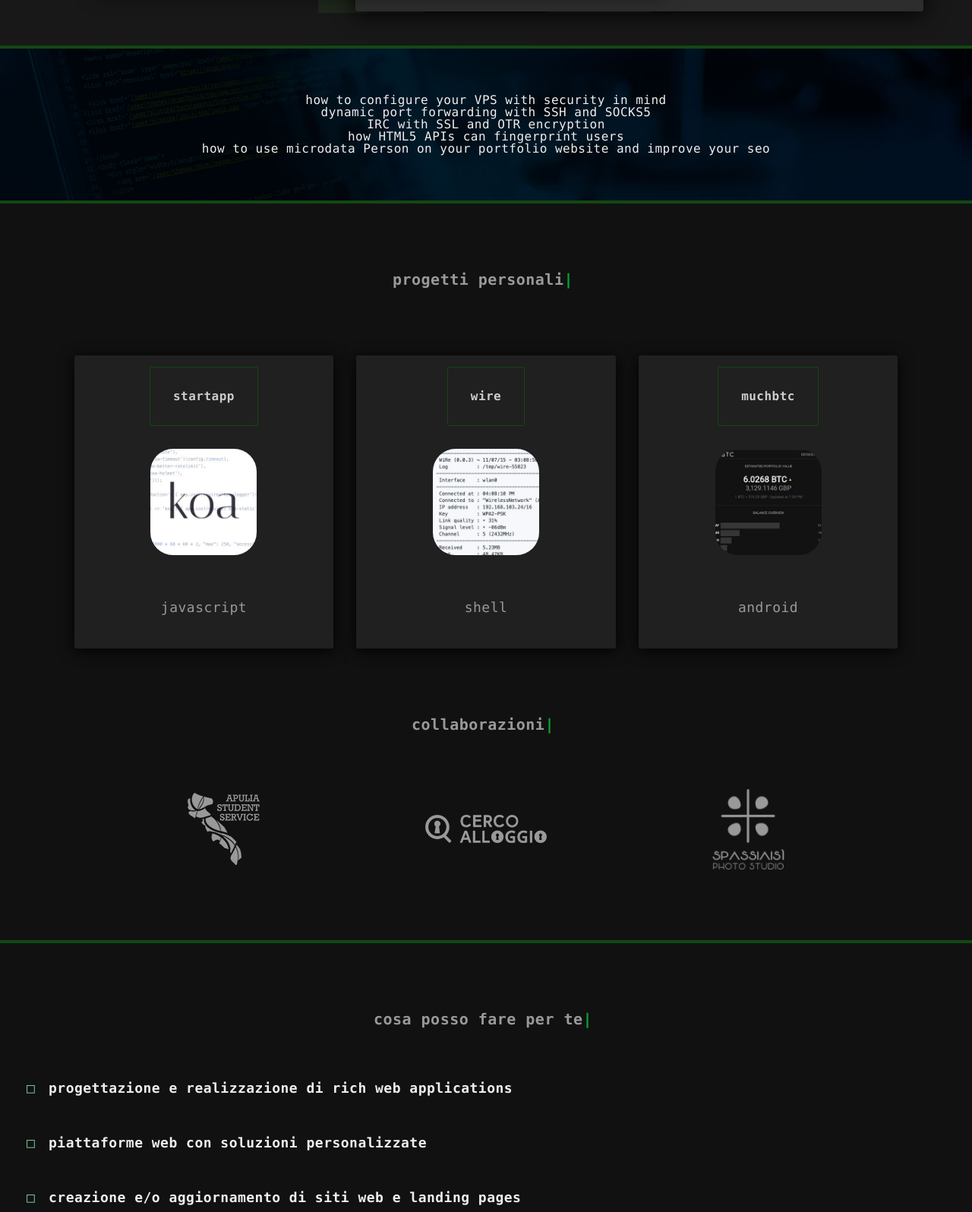
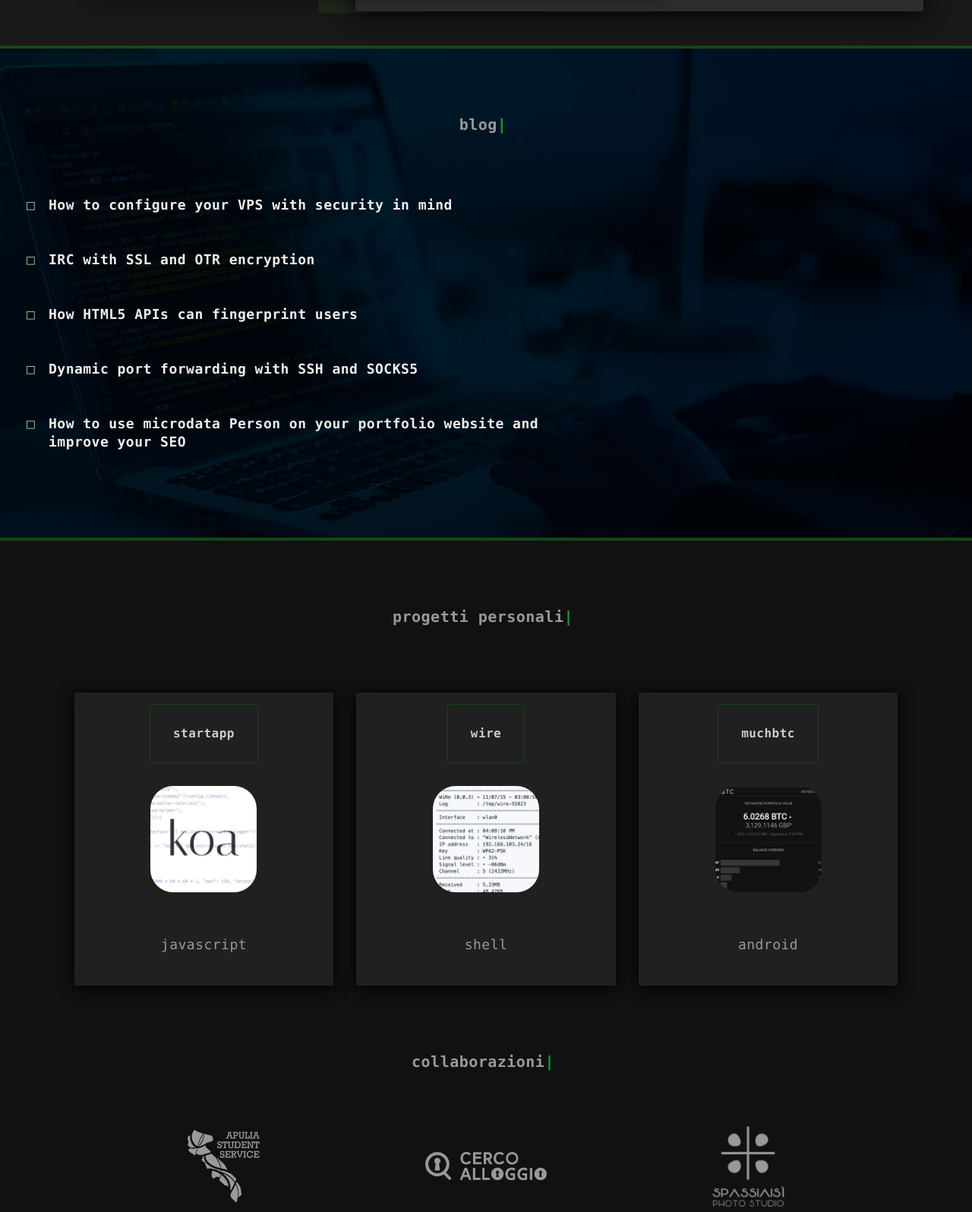
Before and after one commit to antoniogioiacom/antoniogioia.com, a Gatsby site: page / in a window 1280 px wide. Shown: the part 740-2336 px from the top of the page at 76% size. Built offline with nearby package versions, Linux system fonts and the light colour scheme; Gatsby itself is replaced by a stand-in of ours.

Commit message:
Fixed articles component, collabs links, microdata and style

```diff
--- /dev/null
+++ b/src/components/blog-articles.js
@@ -0,0 +1,48 @@
+import React from "react"
+import { Link, useStaticQuery, graphql } from "gatsby"
+import "../css/blog-articles.scss"
+
+export default () => {
+    const data = useStaticQuery(
+      graphql`
+        query {
+            allMarkdownRemark(sort: { fields: [frontmatter___date], order: DESC }) {
+            edges {
+                node {
+                excerpt
+                fields {
+                    slug
+                }
+                frontmatter {
+                    date(formatString: "MMMM DD, YYYY")
+                    title
+                    description
+                }
+                }
+            }
+            }
+        }
+      `
+    )
+
+    const posts = data.allMarkdownRemark.edges
+
+    return (
+        <div>
+            <h2 aria-level="2">blog<span className="square">|</span></h2>
+            <ul>
+                {posts.map(({ node }) => {
+                const title = node.frontmatter.title || node.fields.slug
+                return (
+                    <li key={node.fields.slug}>
+                            <Link className="external" to={node.fields.slug}>
+                            {title}
+                            </Link>
+                    </li>
+                    )
+                })}
+            </ul>
+        </div>
+    )
+
+  }
--- a/src/components/footer.js
+++ b/src/components/footer.js
@@ -76,7 +76,7 @@ export default () => {
               />
             </li>
         </ul>
-        <div>
+        <div itemscope itemtype="http://schema.org/Person">
           <small>
             <span itemprop="name">Antonio Gioia </span><br class="mobile-on" />
             <span className="square-footer">□</span><span itemprop="jobTitle"> Web developer </span><br class="mobile-on" />
--- a/src/components/header.js
+++ b/src/components/header.js
@@ -30,7 +30,7 @@ export default () => {
     <header>
         <h1 aria-level="1">
             <span className="square">&#9632;</span>
-            <a href="/" itemprop="url" title={data.site.siteMetadata.details.logoLinkTitle}>{data.site.siteMetadata.details.domain}</a>
+            <a href="/" title={data.site.siteMetadata.details.logoLinkTitle}>{data.site.siteMetadata.details.domain}</a>
         </h1>
         <div className="toolbar" aria-label="Contatti">
             <ul>
--- a/src/components/layout.js
+++ b/src/components/layout.js
@@ -4,7 +4,7 @@ import "../css/layout.scss"
 
 export default ({children}) => {
   return (
-    <div itemscope itemtype="http://schema.org/Person">
+    <div>
       <Header />
       <div className="container">
         {children}
--- a/src/components/main-mobile.js
+++ b/src/components/main-mobile.js
@@ -5,7 +5,7 @@ import "../css/main-mobile.scss"
 export default () => {
   return (
       <div className="intro">
-        <h2 aria-level="2">hello world! :) <span className="square">|</span></h2>
+        <h2 aria-level="2">hello world! :)</h2>
         <p>
             mi chiamo <span className="keyword">Antonio Gioia</span> e sono uno sviluppatore <span className="keyword-alt">javascript full stack</span> specializzato nello sviluppo di applicazioni web
         </p>
--- a/src/pages/index.js
+++ b/src/pages/index.js
@@ -3,6 +3,7 @@ import Head from "../components/head"
 import Layout from "../components/layout"
 import Window from "../components/window"
 import Footer from "../components/footer"
+import BlogArticles from "../components/blog-articles"
 import MainMobile from "../components/main-mobile"
 import "../css/index.scss"
 
@@ -31,13 +32,7 @@ export default () => {
         </div>
       </section>
       <section className="articles" aria-label="Blog">
-        <ul>
-            <li><a className="external" href="/how-to-configure-your-vps-with-security" title="Blog: How to configure your VPS with security in mind">how to configure your VPS with security in mind</a></li>
-            <li><a className="external" href="/dynamic-port-forwarding-with-ssh" title="Blog: Dynamic port forwarding with SSH and SOCKS5">dynamic port forwarding with SSH and SOCKS5</a></li>
-            <li><a className="external" href="/irc-with-ssl-and-otr" title="Blog: IRC with SSL and OTR encryption">IRC with SSL and OTR encryption</a></li>
-            <li><a className="external" href="/how-html5-apis-can-fingerprint-users" title="Blog: How HTML5 APIs can fingerprint users">how HTML5 APIs can fingerprint users</a></li>
-            <li><a className="external" href="/how-to-use-microdata-person" title="Blog: How to use microdata Person on your portfolio website and improve your SEO">how to use microdata Person on your portfolio website and improve your seo</a></li>
-        </ul>
+        <BlogArticles />
       </section>
       <section className="projects" aria-label="Progetti e collaborazioni">
           <h2 aria-level="2">progetti<span className="mobile-off"> personali</span><span className="square">|</span></h2>
@@ -91,9 +86,9 @@ export default () => {
           <h2 aria-level="2">collaborazioni<span className="square">|</span></h2>
           <div className="collabs">
               <ul>
-                  <li><img src="/images/apuliastudentservice.png" alt="Apulia Student Service logo" className="sm" /></li>
-                  <li><img src="/images/cercoalloggio.png" alt="Cercoalloggio.com logo" /></li>
-                  <li><img src="/images/spassiaisi.png" alt="Spassiaisi logo" className="sm" /></li>
+                  <li><a href="http://apuliastudentservice.com" title="Apulia Student Service (link esterno)" target="_blank" rel="noopener noreferrer"><img src="/images/apuliastudentservice.png" alt="Apulia Student Service logo" className="sm" /></a></li>
+                  <li><a href="https://www.cercoalloggio.com" title="Cercoalloggio.com (link esterno)" target="_blank" rel="noopener noreferrer"><img src="/images/cercoalloggio.png" alt="Cercoalloggio.com logo" /></a></li>
+                  <li><a href="http://spassiaisi.photo" title="Spassiaisi Photo Studio (link esterno)" target="_blank" rel="noopener noreferrer"><img src="/images/spassiaisi.png" alt="Spassiaisi logo" className="sm" /></a></li>
               </ul>
           </div>
       </section>
--- a/src/templates/blog-post.js
+++ b/src/templates/blog-post.js
@@ -5,7 +5,7 @@ import Layout from "../components/layout"
 import Footer from "../components/footer"
 import "../css/blog.scss"
 
-const BlogPostTemplate = ({ data, pageContext }) => {
+const BlogPostTemplate = ({ data }) => {
   const post = data.markdownRemark
 
   return (
```
Also changed, not shown: src/pages/blog.js (+4 -39 lines), README.md.
